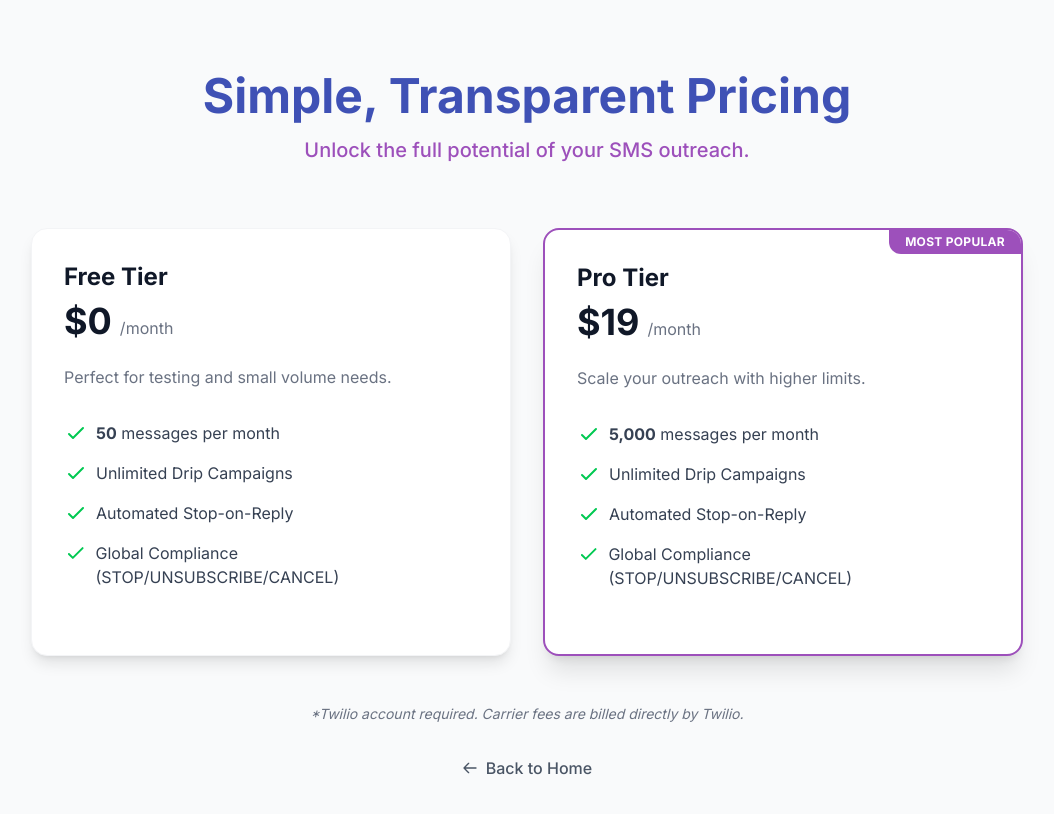
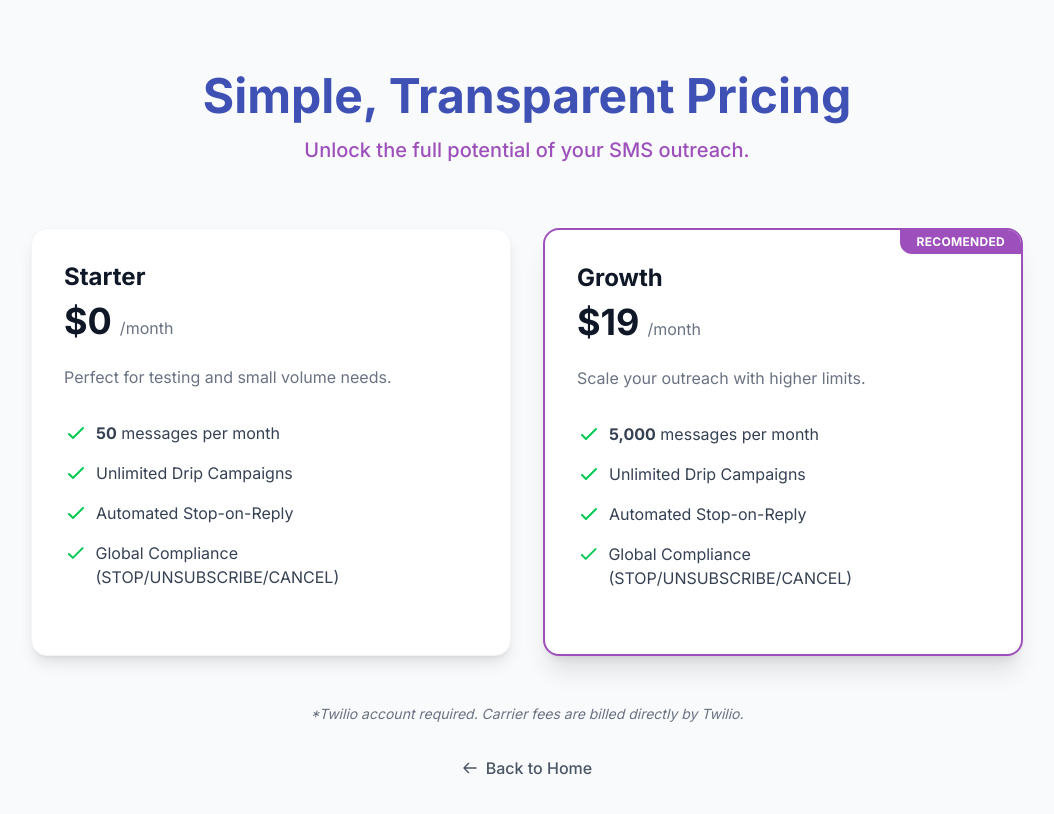
Before and after one commit to mofadlalla/sms-drip, a website: page pricing.html in a window 1280 px wide. Shown: the whole page, without its empty margins (113-1167 px from the left). Drawn offline with Linux system fonts and the light colour scheme.

Commit message:
Update pricing page

```diff
--- a/pricing.html
+++ b/pricing.html
@@ -1,7 +1,7 @@
 <!doctype html>
 <html lang="en">
   <head>
-    <link rel="icon" href="icon.png" type="image/png">
+    <link rel="icon" href="icon.png" type="image/png" />
     <meta charset="UTF-8" />
     <meta name="viewport" content="width=device-width, initial-scale=1.0" />
     <title>Pricing - SMS & Drip</title>
@@ -37,7 +37,7 @@
         class="bg-white rounded-2xl shadow-lg border border-gray-100 overflow-hidden transform hover:scale-105 transition-transform duration-300"
       >
         <div class="p-8">
-          <h2 class="text-2xl font-bold text-gray-900 mb-2">Free Tier</h2>
+          <h2 class="text-2xl font-bold text-gray-900 mb-2">Starter</h2>
           <div class="flex items-baseline mb-6">
             <span class="text-4xl font-extrabold text-gray-900">$0</span>
             <span class="text-gray-500 ml-2">/month</span>
@@ -128,10 +128,10 @@
           class="absolute top-0 right-0 py-1 px-4 rounded-bl-xl text-xs font-bold text-white uppercase tracking-wide"
           style="background-color: #9d50bb"
         >
-          Most Popular
+          Recomended
         </div>
         <div class="p-8">
-          <h2 class="text-2xl font-bold text-gray-900 mb-2">Pro Tier</h2>
+          <h2 class="text-2xl font-bold text-gray-900 mb-2">Growth</h2>
           <div class="flex items-baseline mb-6">
             <span class="text-4xl font-extrabold text-gray-900">$19</span>
             <span class="text-gray-500 ml-2">/month</span>
```
